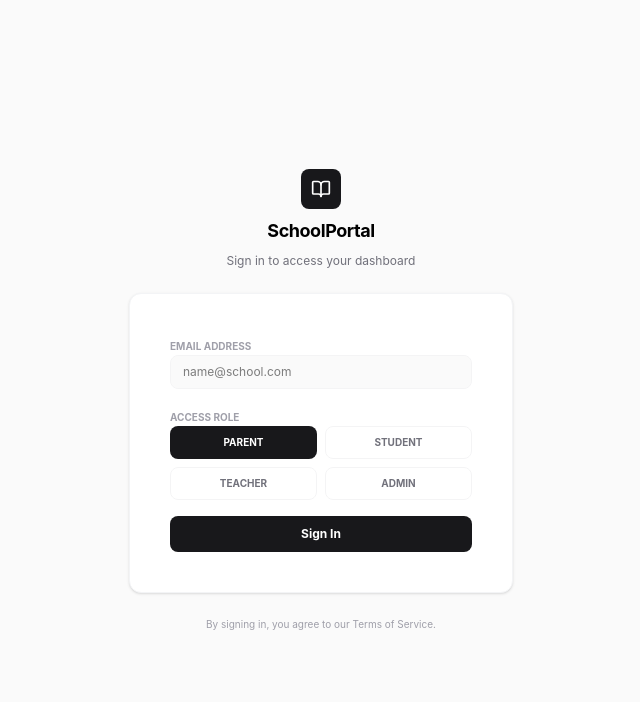
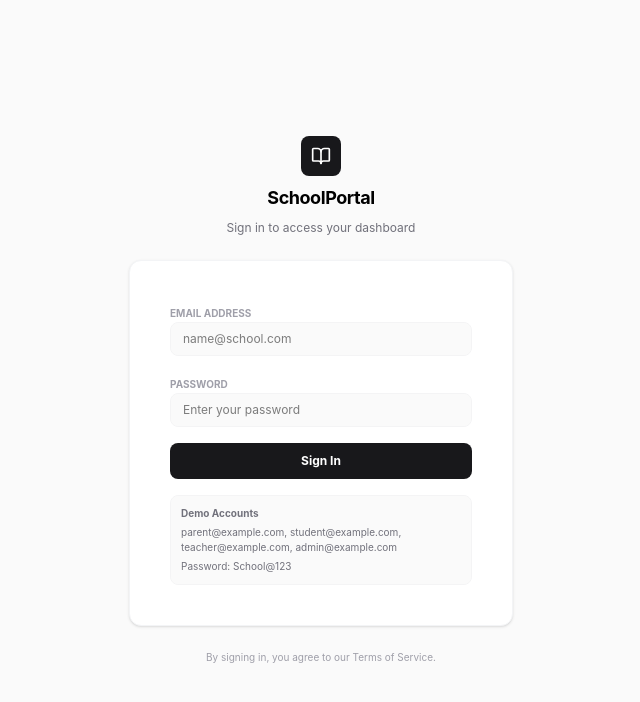
Before and after one commit to guyo-halake/mySchools-, a React (Vite) app: page /login in a window 1280 px wide. Shown: the top 702 px of the page, without its empty margins (319-959 px from the left). Built offline with nearby package versions, Linux system fonts and the light colour scheme.

Commit message:
feat(auth): add role-based guards and secure login

```diff
--- a/src/App.tsx
+++ b/src/App.tsx
@@ -17,10 +17,14 @@ import { ClassesManagement } from './pages/ClassesManagement';
 import { InputResults } from './pages/InputResults';
 import { Chat } from './pages/Chat';
 import { Assignments } from './pages/Assignments';
+import { Role } from './types';
 
-const ProtectedRoute: React.FC<{ children: React.ReactNode }> = ({ children }) => {
+const ProtectedRoute: React.FC<{ children: React.ReactNode; allowedRoles?: Role[] }> = ({ children, allowedRoles }) => {
   const { user } = useAuth();
   if (!user) return <Navigate to="/login" />;
+  if (allowedRoles && !allowedRoles.includes(user.role)) {
+    return <Navigate to="/dashboard" replace />;
+  }
   return <Layout>{children}</Layout>;
 };
 
@@ -33,25 +37,26 @@ export default function App() {
             <Route path="/login" element={<Login />} />
 
             {/* Common Routes */}
-            <Route path="/dashboard" element={<ProtectedRoute><Dashboard /></ProtectedRoute>} />
-            <Route path="/results" element={<ProtectedRoute><Results /></ProtectedRoute>} />
-            <Route path="/fees" element={<ProtectedRoute><Fees /></ProtectedRoute>} />
-            <Route path="/suspensions" element={<ProtectedRoute><Suspensions /></ProtectedRoute>} />
-            <Route path="/events" element={<ProtectedRoute><Events /></ProtectedRoute>} />
-            <Route path="/announcements" element={<ProtectedRoute><Announcements /></ProtectedRoute>} />
-            <Route path="/assignments" element={<ProtectedRoute><Assignments /></ProtectedRoute>} />
+            <Route path="/dashboard" element={<ProtectedRoute allowedRoles={['PARENT', 'STUDENT', 'TEACHER', 'ADMIN']}><Dashboard /></ProtectedRoute>} />
+            <Route path="/results" element={<ProtectedRoute allowedRoles={['PARENT', 'STUDENT', 'TEACHER', 'ADMIN']}><Results /></ProtectedRoute>} />
+            <Route path="/fees" element={<ProtectedRoute allowedRoles={['PARENT', 'STUDENT', 'ADMIN']}><Fees /></ProtectedRoute>} />
+            <Route path="/suspensions" element={<ProtectedRoute allowedRoles={['PARENT', 'STUDENT', 'TEACHER', 'ADMIN']}><Suspensions /></ProtectedRoute>} />
+            <Route path="/events" element={<ProtectedRoute allowedRoles={['PARENT', 'STUDENT', 'TEACHER', 'ADMIN']}><Events /></ProtectedRoute>} />
+            <Route path="/announcements" element={<ProtectedRoute allowedRoles={['PARENT', 'STUDENT', 'TEACHER', 'ADMIN']}><Announcements /></ProtectedRoute>} />
+            <Route path="/assignments" element={<ProtectedRoute allowedRoles={['STUDENT', 'TEACHER', 'ADMIN']}><Assignments /></ProtectedRoute>} />
 
             {/* Teacher Routes */}
-            <Route path="/input-results" element={<ProtectedRoute><InputResults /></ProtectedRoute>} />
-            <Route path="/fees-management" element={<ProtectedRoute><FeesManagement /></ProtectedRoute>} />
-            <Route path="/chat" element={<ProtectedRoute><Chat /></ProtectedRoute>} />
+            <Route path="/input-results" element={<ProtectedRoute allowedRoles={['TEACHER', 'ADMIN']}><InputResults /></ProtectedRoute>} />
+            <Route path="/fees-management" element={<ProtectedRoute allowedRoles={['TEACHER', 'ADMIN']}><FeesManagement /></ProtectedRoute>} />
+            <Route path="/chat" element={<ProtectedRoute allowedRoles={['TEACHER', 'ADMIN']}><Chat /></ProtectedRoute>} />
 
             {/* Admin Routes */}
-            <Route path="/students" element={<ProtectedRoute><StudentsManagement /></ProtectedRoute>} />
-            <Route path="/teachers" element={<ProtectedRoute><TeachersManagement /></ProtectedRoute>} />
-            <Route path="/classes" element={<ProtectedRoute><ClassesManagement /></ProtectedRoute>} />
+            <Route path="/students" element={<ProtectedRoute allowedRoles={['ADMIN']}><StudentsManagement /></ProtectedRoute>} />
+            <Route path="/teachers" element={<ProtectedRoute allowedRoles={['ADMIN']}><TeachersManagement /></ProtectedRoute>} />
+            <Route path="/classes" element={<ProtectedRoute allowedRoles={['ADMIN']}><ClassesManagement /></ProtectedRoute>} />
 
             <Route path="/" element={<Navigate to="/dashboard" />} />
+            <Route path="*" element={<Navigate to="/dashboard" replace />} />
           </Routes>
         </Router>
       </AppProvider>
--- a/src/components/Layout.tsx
+++ b/src/components/Layout.tsx
@@ -118,6 +118,7 @@ export const Layout: React.FC<{ children: React.ReactNode }> = ({ children }) =>
           </nav>
 
           <div className="p-3 border-t border-gray-50 dark:border-zinc-800 space-y-2">
+            {user.role === 'ADMIN' ? (
               <div className="bg-gray-50 dark:bg-zinc-800/30 rounded-lg p-2">
                 <p className="text-[8px] uppercase tracking-widest font-bold text-zinc-400 mb-1.5 px-1">Switch View</p>
                 <div className="grid grid-cols-2 gap-1">
@@ -125,9 +126,11 @@ export const Layout: React.FC<{ children: React.ReactNode }> = ({ children }) =>
                     <button
                       key={role}
                       onClick={() => {
-                      switchRole(role);
+                        const result = switchRole(role);
+                        if (result.success) {
                           navigate('/dashboard');
                           setIsSidebarOpen(false);
+                        }
                       }}
                       className={cn(
                         "text-[8px] py-1 px-1 rounded border transition-all font-bold",
@@ -141,6 +144,12 @@ export const Layout: React.FC<{ children: React.ReactNode }> = ({ children }) =>
                   ))}
                 </div>
               </div>
+            ) : (
+              <div className="bg-gray-50 dark:bg-zinc-800/30 rounded-lg p-2">
+                <p className="text-[8px] uppercase tracking-widest font-bold text-zinc-400 mb-1.5 px-1">Access</p>
+                <p className="text-[9px] text-zinc-500 px-1">Role switching is restricted to admin users.</p>
+              </div>
+            )}
             <button
               onClick={logout}
               className="w-full flex items-center gap-2.5 px-3 py-2 text-xs font-medium text-red-500 hover:bg-red-50 dark:hover:bg-red-900/10 rounded-lg transition-colors"
--- a/src/context/AuthContext.tsx
+++ b/src/context/AuthContext.tsx
@@ -3,9 +3,9 @@ import { User, Role } from '../types';
 
 interface AuthContextType {
   user: User | null;
-  login: (email: string, role: Role) => void;
+  login: (email: string, password: string) => { success: boolean; message?: string };
   logout: () => void;
-  switchRole: (role: Role) => void;
+  switchRole: (role: Role) => { success: boolean; message?: string };
   isDarkMode: boolean;
   toggleDarkMode: () => void;
 }
@@ -19,10 +19,7 @@ const USERS: User[] = [
   { id: 'u4', name: 'School Admin', email: 'admin@example.com', role: 'ADMIN' },
 ];
 
-const KENYAN_NAMES_POOL = [
-  'James Otieno', 'David Omolo', 'Kevin Wanjala', 'Brian Kamau', 'Peter Mutua',
-  'John Musyoka', 'Evans Kipkorir', 'Collins Bett', 'Samuel Njoroge', 'Michael Mwangi'
-];
+const DEMO_PASSWORD = 'School@123';
 
 export const AuthProvider: React.FC<{ children: React.ReactNode }> = ({ children }) => {
   const [user, setUser] = useState<User | null>(() => {
@@ -53,27 +50,36 @@ export const AuthProvider: React.FC<{ children: React.ReactNode }> = ({ children
     }
   }, [isDarkMode]);
 
-  const login = (email: string, role: Role) => {
-    const found = USERS.find(u => u.email === email && u.role === role);
-    if (found) {
-      setUser(found);
-    } else {
-      // Assign a random Kenyan name for new logins to avoid "John Doe" or email-based names
-      const randomName = KENYAN_NAMES_POOL[Math.floor(Math.random() * KENYAN_NAMES_POOL.length)];
-      setUser({
-        id: 'u' + Date.now(),
-        name: randomName,
-        email,
-        role,
-      });
+  const login = (email: string, password: string) => {
+    const normalizedEmail = email.trim().toLowerCase();
+    const found = USERS.find(u => u.email.toLowerCase() === normalizedEmail);
+
+    if (!found) {
+      return { success: false, message: 'Account not found.' };
     }
+
+    if (password !== DEMO_PASSWORD) {
+      return { success: false, message: 'Invalid password.' };
+    }
+
+    setUser(found);
+    return { success: true };
   };
 
   const logout = () => setUser(null);
 
   const switchRole = (role: Role) => {
+    if (!user || user.role !== 'ADMIN') {
+      return { success: false, message: 'Only admins can switch roles.' };
+    }
+
     const found = USERS.find(u => u.role === role);
-    if (found) setUser(found);
+    if (!found) {
+      return { success: false, message: 'Role account not configured.' };
+    }
+
+    setUser(found);
+    return { success: true };
   };
 
   const toggleDarkMode = () => setIsDarkMode(!isDarkMode);
--- a/src/pages/Login.tsx
+++ b/src/pages/Login.tsx
@@ -3,19 +3,23 @@ import { useAuth } from '../context/AuthContext';
 import { useNavigate } from 'react-router-dom';
 import { Button, Card } from '../components/UI';
 import { BookOpen } from 'lucide-react';
-import { Role } from '../types';
-import { cn } from '../utils/utils';
 
 export const Login: React.FC = () => {
   const { login } = useAuth();
   const navigate = useNavigate();
   const [email, setEmail] = useState('');
-  const [role, setRole] = useState<Role>('PARENT');
+  const [password, setPassword] = useState('');
+  const [error, setError] = useState('');
 
   const handleLogin = (e: React.FormEvent) => {
     e.preventDefault();
-    login(email || `${role.toLowerCase()}@example.com`, role);
-    navigate('/dashboard');
+    setError('');
+    const result = login(email, password);
+    if (!result.success) {
+      setError(result.message || 'Unable to sign in.');
+      return;
+    }
+    navigate('/dashboard', { replace: true });
   };
 
   return (
@@ -44,29 +48,28 @@ export const Login: React.FC = () => {
             </div>
 
             <div className="space-y-1">
-              <label className="text-[10px] font-bold uppercase text-zinc-400">Access Role</label>
-              <div className="grid grid-cols-2 gap-2">
-                {(['PARENT', 'STUDENT', 'TEACHER', 'ADMIN'] as Role[]).map((r) => (
-                  <button
-                    key={r}
-                    type="button"
-                    onClick={() => setRole(r)}
-                    className={cn(
-                      "py-2 px-3 rounded-lg text-[10px] font-bold transition-all border",
-                      role === r
-                        ? "bg-zinc-900 dark:bg-white text-white dark:text-zinc-900 border-transparent"
-                        : "bg-white dark:bg-zinc-900 text-zinc-500 border-zinc-100 dark:border-zinc-800 hover:border-zinc-300"
-                    )}
-                  >
-                    {r}
-                  </button>
-                ))}
-              </div>
+              <label className="text-[10px] font-bold uppercase text-zinc-400">Password</label>
+              <input
+                type="password"
+                required
+                placeholder="Enter your password"
+                className="w-full bg-zinc-50 dark:bg-zinc-800 border border-zinc-100 dark:border-zinc-700 rounded-lg px-3 py-2 text-xs outline-none focus:border-zinc-400 transition-colors"
+                value={password}
+                onChange={(e) => setPassword(e.target.value)}
+              />
             </div>
+
+            {error && <p className="text-[11px] text-red-500 font-medium">{error}</p>}
 
             <Button type="submit" className="w-full py-2.5 text-xs font-bold mt-2">
               Sign In
             </Button>
+
+            <div className="text-[10px] text-zinc-500 bg-zinc-50 dark:bg-zinc-800/40 border border-zinc-100 dark:border-zinc-800 rounded-lg p-2.5">
+              <p className="font-bold mb-1">Demo Accounts</p>
+              <p>parent@example.com, student@example.com, teacher@example.com, admin@example.com</p>
+              <p className="mt-1">Password: School@123</p>
+            </div>
           </form>
         </Card>
 
```
Lines whose indentation alone changed are shown as unchanged.
